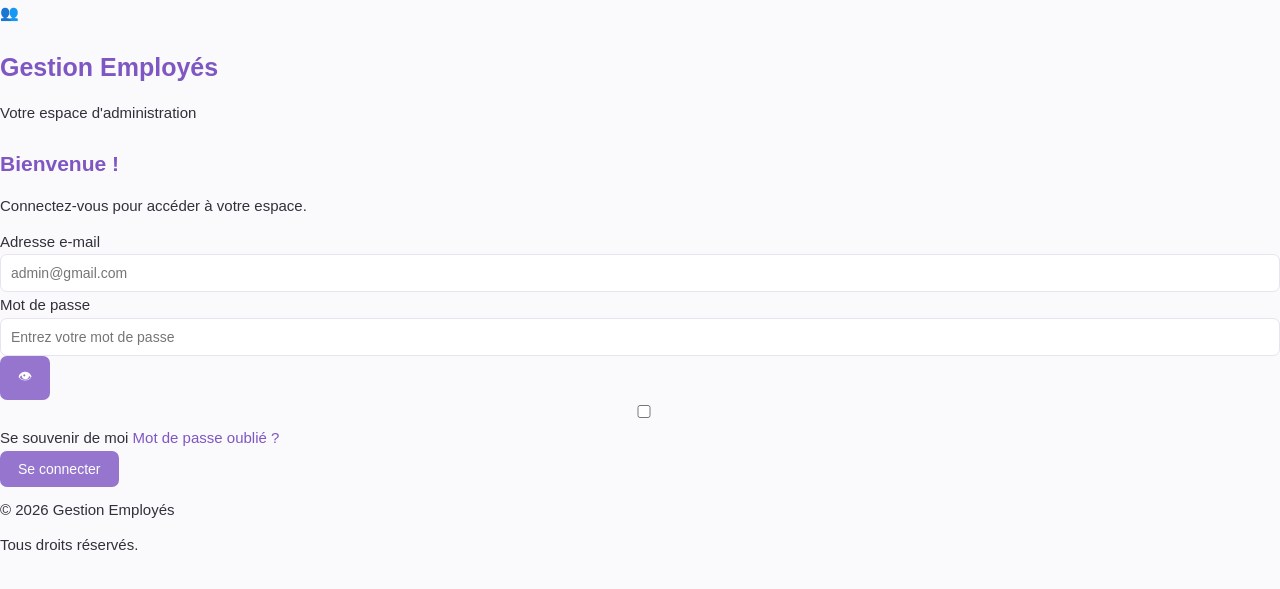
After one commit to asma-bari/gestion-employes, a Java web app: page /login-page in a window 1280 px wide. The commit adds this page. Shown: the top 589 px of the page. Run offline with Tomcat 11, a stand-in JSP engine, Linux system fonts and the light colour scheme.

Commit message:
Page Login

```diff
--- a/src/main/java/com/gestionemployes/dao/EmployeDAO.java
+++ b/src/main/java/com/gestionemployes/dao/EmployeDAO.java
@@ -1,4 +1,3 @@
-
 package com.gestionemployes.dao;
 
 import com.gestionemployes.model.Employe;
--- /dev/null
+++ b/src/main/webapp/WEB-INF/views/auth/login.jsp
@@ -0,0 +1,102 @@
+<%@ page contentType="text/html; charset=UTF-8" pageEncoding="UTF-8" %>
+<!DOCTYPE html>
+<html lang="fr">
+<head>
+    <meta charset="UTF-8">
+    <meta name="viewport" content="width=device-width, initial-scale=1">
+
+    <title>Connexion | Gestion des employés</title>
+
+    <link rel="stylesheet"
+          href="${pageContext.request.contextPath}/assets/css/login.css">
+</head>
+
+<body>
+
+<div class="login-container">
+
+    <div class="login-card">
+
+        <div class="logo">
+            <div class="logo-icon">👥</div>
+            <h1>Gestion Employés</h1>
+            <p>Votre espace d'administration</p>
+        </div>
+
+        <div class="welcome">
+            <h2>Bienvenue !</h2>
+            <p>Connectez-vous pour accéder à votre espace.</p>
+        </div>
+
+        <% if (request.getAttribute("erreur") != null) { %>
+            <div class="error-message">
+                <%= request.getAttribute("erreur") %>
+            </div>
+        <% } %>
+
+        <form action="${pageContext.request.contextPath}/login"
+              method="post">
+
+            <div class="form-group">
+                <label for="email">Adresse e-mail</label>
+
+                <input
+                    type="email"
+                    id="email"
+                    name="email"
+                    placeholder="admin@gmail.com"
+                    autocomplete="username"
+                    required>
+            </div>
+
+            <div class="form-group">
+                <label for="password">Mot de passe</label>
+
+                <div class="password-container">
+                    <input
+                        type="password"
+                        id="password"
+                        name="password"
+                        placeholder="Entrez votre mot de passe"
+                        autocomplete="current-password"
+                        required>
+
+                    <button type="button"
+                            class="toggle-password"
+                            id="togglePassword"
+                            aria-label="Afficher le mot de passe">
+                        👁
+                    </button>
+                </div>
+            </div>
+
+            <div class="form-options">
+                <label class="remember">
+                    <input type="checkbox" name="remember">
+                    Se souvenir de moi
+                </label>
+
+                <a href="#" class="forgot">
+                    Mot de passe oublié ?
+                </a>
+            </div>
+
+            <button type="submit" class="login-button">
+                Se connecter
+            </button>
+
+        </form>
+
+        <div class="footer">
+            <p>© 2026 Gestion Employés</p>
+            <p>Tous droits réservés.</p>
+        </div>
+
+    </div>
+
+</div>
+
+<script src="${pageContext.request.contextPath}/assets/js/login.js"></script>
+
+</body>
+</html>
--- /dev/null
+++ b/src/main/webapp/assets/css/login.css
@@ -0,0 +1,190 @@
+:root {
+    --primary: #9575CD;
+    --primary-dark: #7E57C2;
+    --primary-light: #EDE7F6;
+    --background: #FAF9FC;
+    --surface: #FFFFFF;
+    --text: #33303A;
+    --text-secondary: #77717F;
+    --border: #E8E3EF;
+}
+
+body {
+    margin: 0;
+    padding: 0;
+    background-color: var(--background);
+    color: var(--text);
+    font-family: Arial, sans-serif;
+    font-size: 15px;
+    line-height: 1.7;
+}
+
+h1, h2, h3, h4 {
+    color: var(--primary-dark);
+    margin-top: 20px;
+    margin-bottom: 12px;
+}
+
+h1 {
+    font-size: 25px;
+}
+
+h2 {
+    font-size: 21px;
+}
+
+h3 {
+    font-size: 17px;
+}
+
+p {
+    margin: 10px 0;
+}
+
+a {
+    color: var(--primary-dark);
+    text-decoration: none;
+}
+
+a:hover {
+    text-decoration: underline;
+}
+
+ul, ol {
+    padding-left: 25px;
+}
+
+li {
+    margin-bottom: 7px;
+}
+
+.card {
+    background-color: var(--surface);
+    border: 1px solid var(--border);
+    border-radius: 10px;
+    padding: 18px;
+    margin: 15px 0;
+}
+
+button {
+    background-color: var(--primary);
+    color: white;
+    border: none;
+    border-radius: 7px;
+    padding: 10px 18px;
+    cursor: pointer;
+    font-size: 14px;
+    transition: background-color 0.2s;
+}
+
+button:hover {
+    background-color: var(--primary-dark);
+}
+
+input, textarea, select {
+    width: 100%;
+    padding: 10px;
+    border: 1px solid var(--border);
+    border-radius: 7px;
+    background-color: white;
+    color: var(--text);
+    font-size: 14px;
+    box-sizing: border-box;
+}
+
+input:focus, textarea:focus, select:focus {
+    outline: none;
+    border-color: var(--primary);
+}
+
+.highlight {
+    background-color: var(--primary-light);
+    padding: 12px 15px;
+    border-radius: 8px;
+    border-left: 3px solid var(--primary);
+    margin: 15px 0;
+}
+
+table {
+    width: 100%;
+    border-collapse: collapse;
+    margin: 15px 0;
+    background-color: var(--surface);
+}
+
+th {
+    background-color: var(--primary-light);
+    color: var(--primary-dark);
+    font-weight: 600;
+}
+
+th, td {
+    padding: 11px;
+    border: 1px solid var(--border);
+    text-align: left;
+}
+
+tr:hover {
+    background-color: #F8F5FC;
+}
+
+code {
+    background-color: var(--primary-light);
+    color: var(--primary-dark);
+    padding: 3px 6px;
+    border-radius: 4px;
+    font-family: Consolas, monospace;
+}
+
+pre {
+    background-color: #F1EDF6;
+    color: var(--text);
+    padding: 15px;
+    border-radius: 8px;
+    overflow-x: auto;
+    border: 1px solid var(--border);
+}
+
+pre code {
+    background: none;
+    padding: 0;
+}
+
+hr {
+    border: none;
+    border-top: 1px solid var(--border);
+    margin: 22px 0;
+}
+
+.badge {
+    display: inline-block;
+    background-color: var(--primary-light);
+    color: var(--primary-dark);
+    padding: 4px 10px;
+    border-radius: 20px;
+    font-size: 12px;
+    font-weight: 600;
+}
+
+@media (max-width: 768px) {
+    body {
+        font-size: 14px;
+        padding: 10px;
+    }
+
+    h1 {
+        font-size: 22px;
+    }
+
+    h2 {
+        font-size: 19px;
+    }
+
+    table {
+        font-size: 13px;
+    }
+
+    th, td {
+        padding: 8px;
+    }
+}
--- /dev/null
+++ b/src/main/webapp/assets/js/login.js
@@ -0,0 +1,30 @@
+document.addEventListener("DOMContentLoaded", function () {
+
+    const passwordInput = document.getElementById("password");
+    const toggleButton = document.getElementById("togglePassword");
+
+    if (toggleButton && passwordInput) {
+
+        toggleButton.addEventListener("click", function () {
+
+            if (passwordInput.type === "password") {
+                passwordInput.type = "text";
+                toggleButton.textContent = "🙈";
+                toggleButton.setAttribute(
+                    "aria-label",
+                    "Masquer le mot de passe"
+                );
+            } else {
+                passwordInput.type = "password";
+                toggleButton.textContent = "👁";
+                toggleButton.setAttribute(
+                    "aria-label",
+                    "Afficher le mot de passe"
+                );
+            }
+
+        });
+
+    }
+
+});
```
Also changed, not shown: src/main/java/com/gestionemployes/controller/LoginServlet.java (added, +23 -0 lines), src/main/webapp/WEB-INF/web.xml (+13 -5 lines), src/main/webapp/index.jsp (+6 -5 lines).
